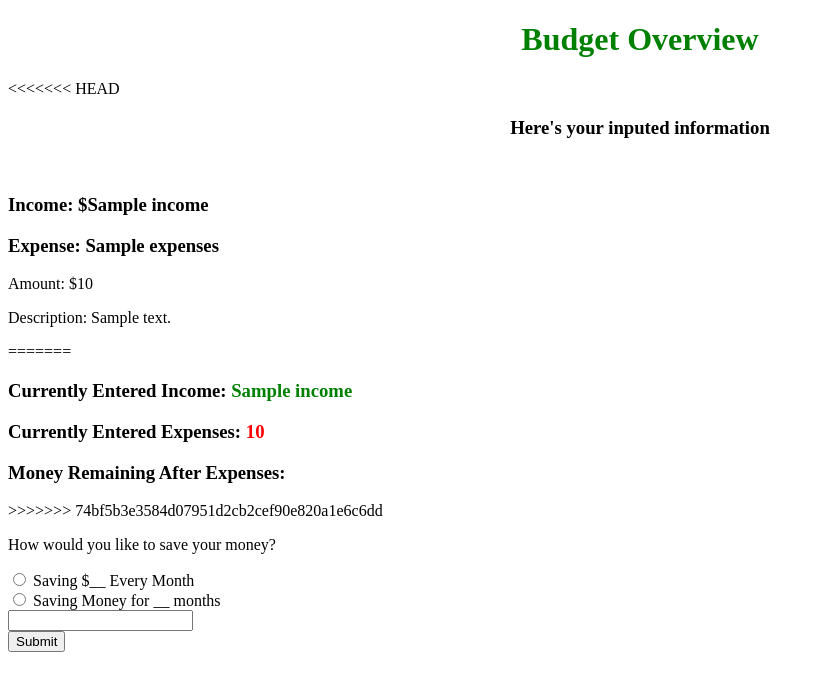
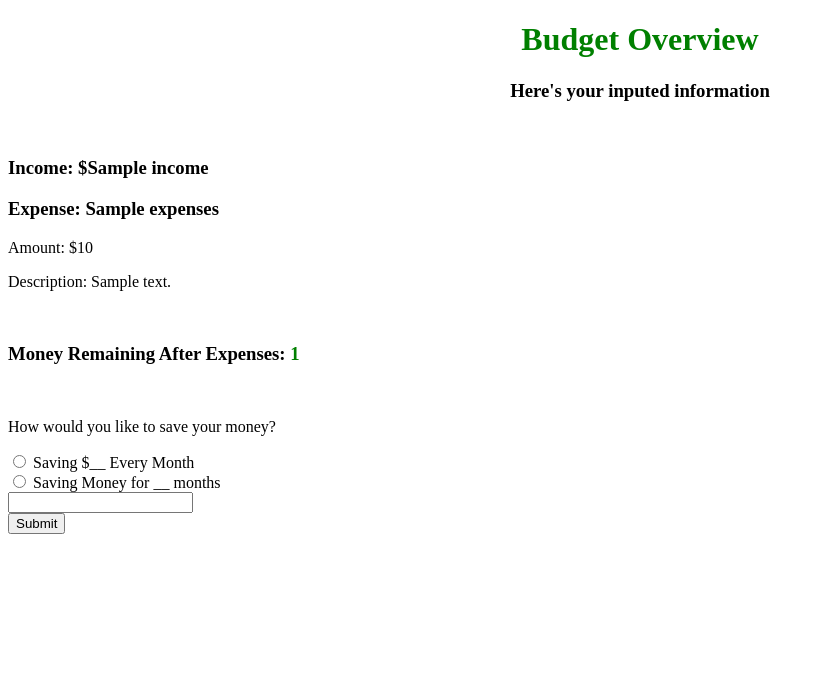
Before and after one commit to KamrynNJ/BudgetBuddy, a Python web app: template templates/budget.html in a window 1280 px wide. Shown: the top 691 px of the page, without its empty margins (0-825 px from the left). Run offline with Jinja, Linux system fonts and the light colour scheme; the template is opened without the code that fills it: most values are stand-ins (such as "Sample title", 1, 10 or a date in 2020).

Commit message:
not much

```diff
--- a/templates/budget.html
+++ b/templates/budget.html
@@ -6,22 +6,19 @@
 </head>
 <body>
   <h1>Budget Overview</h1>
-<<<<<<< HEAD
   <h3><center>Here's your inputed information</center></h3>
 
   <br>
 
-    <h3>Income: ${{budget_info.income}}</h3>
-    <h3>Expense: {{budget_info.expenses}}</h3>
-    <p>Amount: ${{budget_info.expense_amount}}</p>
-    <p>Description: {{budget_info.description}}</p>
+    <h3>Income: ${{income_info.income}}</h3>
 
-
-=======
-  <h3> Currently Entered Income: <span class= money> {{bud_list[0].income}} </span></h3>
-  <h3> Currently Entered Expenses: <span class = expenses> {{bud_list[0].expense_amount}} </span>
-  <h3> Money Remaining After Expenses: <span class= money> </span></h3>
->>>>>>> 74bf5b3e3584d07951d2cb2cef90e820a1e6c6dd
+    {% for each_blog in budget_info %}
+      <h3>Expense: {{each_blog.expenses}}</h3>
+      <p>Amount: ${{each_blog.expense_amount}}</p>
+      <p>Description: {{each_blog.description}}</p>
+    {% endfor %}
+    <br>
+  <h3> Money Remaining After Expenses: <span class= money>{{total_info.total_amount}} </span></h3>
   <br>
   <p>
     How would you like to save your money?
```
